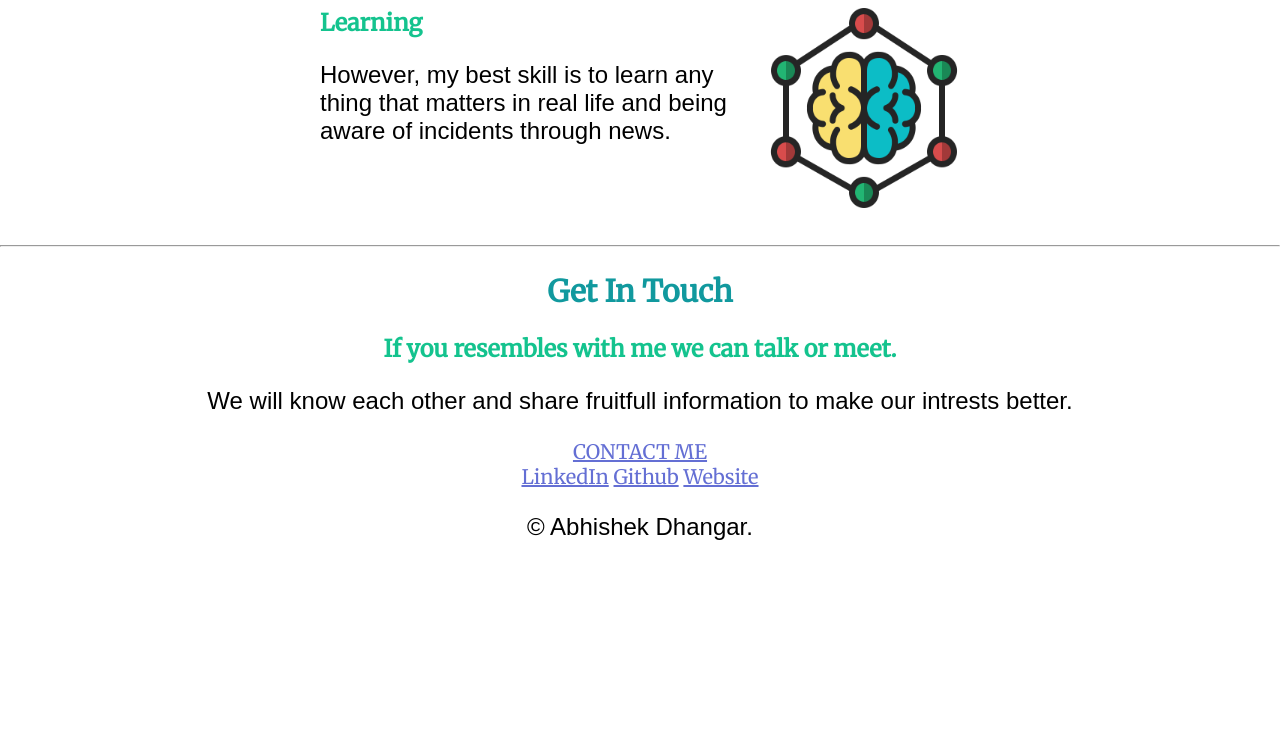
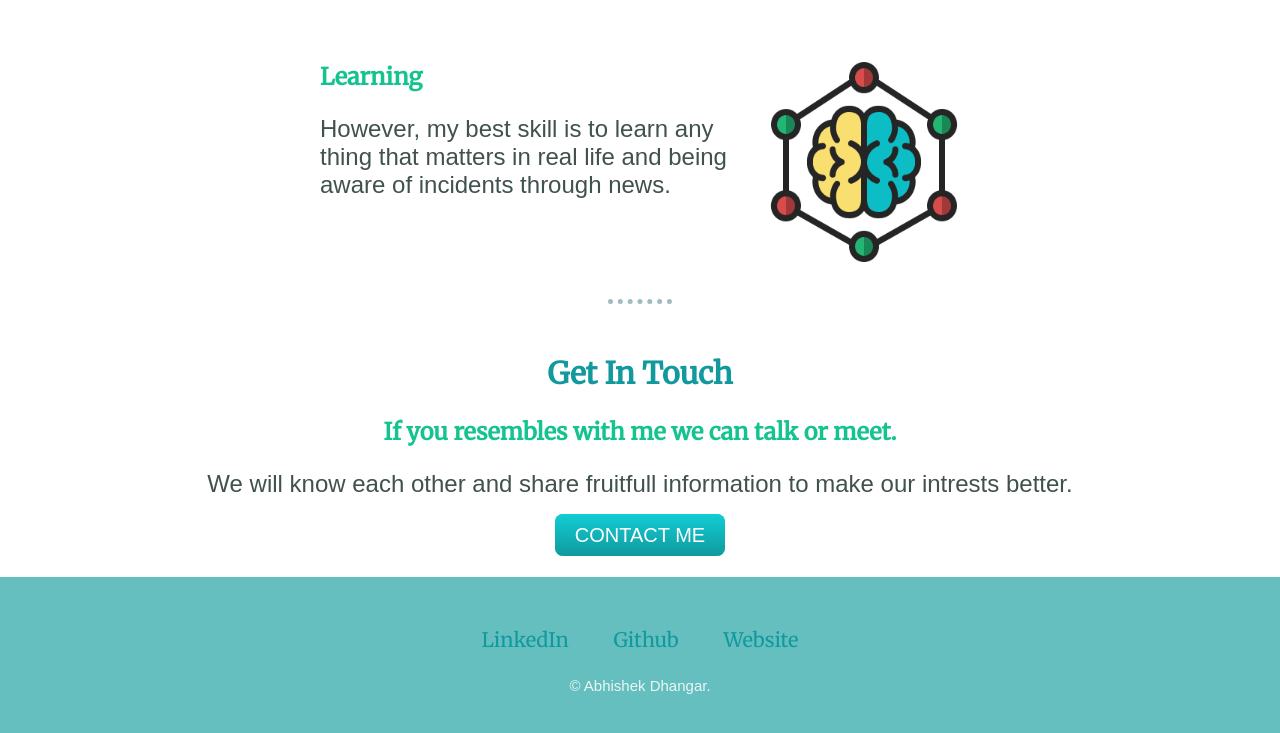
Before and after one commit to abhishekdhangar01/css-site, a plain HTML site: page index.html in a window 1280 px wide. Shown: the part 1653-2386 px from the top of the page. Before the commit the page ends 2218 px from the top, so only its background shows below. Drawn offline with Linux system fonts and the light colour scheme.

Commit message:
upgrade styles finally

```diff
--- a/css/styles.css
+++ b/css/styles.css
@@ -22,6 +22,17 @@ h3{
   color: #14C38E;
 }
 
+hr{
+  border-color: #A0BCC2;
+  border-style: none;
+  border-top-style: dotted;
+  border-width:5px;
+  height: 0px;
+  width: 5%;
+  margin-top: 50px;
+  margin-bottom: 50px;
+}
+
 .subheading{
   color: #66BFBF;
   font-size: 2rem;
@@ -31,10 +42,23 @@ h3{
 p{
   font-size: 1.5rem;
   font-family: 'Papyrus', fantasy;
+  color: #40514E;
 }
 
 a{
-  color: #646FD4;
+  color: #11999E;
+  margin: 10px 20px;
+  text-decoration: none;
+}
+
+a:hover{
+  color: #EAF6F6;
+}
+
+.copyright{
+  color: #EAF6F6;
+  font-size: 15px;
+  padding-top: 10px;
 }
 
 .skill-row1{
@@ -121,6 +145,7 @@ a{
 
   .middle-container{
     margin-top: 30px;
+    margin-bottom: 30px;
   }
 
   .top-cloud{
@@ -132,3 +157,36 @@ a{
   .bottom-cloud{
     position: absolute;
   }
+
+.bottom-container{
+  background-color: #66BFBF;
+  padding-top: 50px;
+  padding-bottom: 30px;
+}
+
+.btn {
+  background: #11cdd4;
+  background-image: -webkit-linear-gradient(top, #11cdd4, #11999e);
+  background-image: -moz-linear-gradient(top, #11cdd4, #11999e);
+  background-image: -ms-linear-gradient(top, #11cdd4, #11999e);
+  background-image: -o-linear-gradient(top, #11cdd4, #11999e);
+  background-image: linear-gradient(to bottom, #11cdd4, #11999e);
+  -webkit-border-radius: 8;
+  -moz-border-radius: 8;
+  border-radius: 8px;
+  font-family: Arial;
+  color: #ffffff;
+  font-size: 20px;
+  padding: 10px 20px 10px 20px;
+  text-decoration: none;
+}
+
+.btn:hover {
+  background: #30e3cb;
+  background-image: -webkit-linear-gradient(top, #30e3cb, #2bc4ad);
+  background-image: -moz-linear-gradient(top, #30e3cb, #2bc4ad);
+  background-image: -ms-linear-gradient(top, #30e3cb, #2bc4ad);
+  background-image: -o-linear-gradient(top, #30e3cb, #2bc4ad);
+  background-image: linear-gradient(to bottom, #30e3cb, #2bc4ad);
+  text-decoration: none;
+}
```
